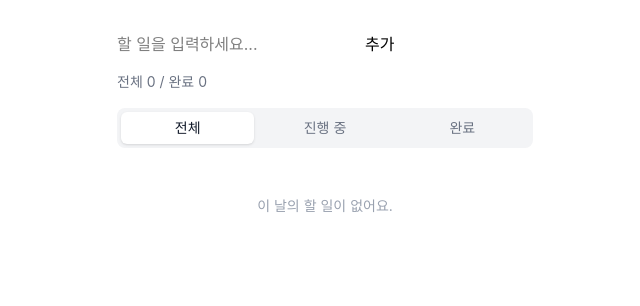
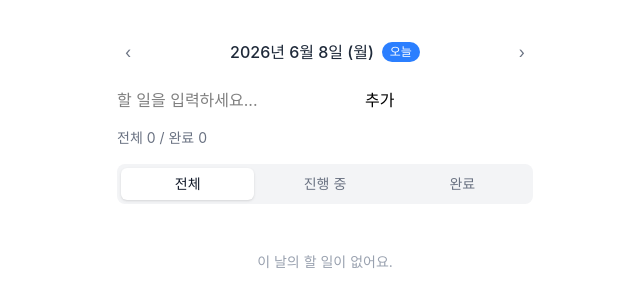
Before and after one commit to jin2214/kakao-assignment-1, a React (Vite) app in the folder assignment-2/: page / in a window 1280 px wide. Shown: the top 306 px of the page, without its empty margins (315-955 px from the left). Built offline with nearby package versions, Linux system fonts and the light colour scheme.

Commit message:
날짜 변경 기능 추가

```diff
--- a/assignment-2/src/App.jsx
+++ b/assignment-2/src/App.jsx
@@ -4,6 +4,7 @@ import TodoInput from './components/TodoInput'
 import TodoList from './components/TodoList'
 import FilterTabs from './components/FilterTabs'
 import Stats from './components/Stats'
+import DateNav from './components/DateNav'
 
 function App() {
   const [todos, setTodos] = useState(
@@ -94,6 +95,7 @@ function App() {
 
   return (
     <div className="max-w-md mx-auto mt-8 px-4 flex flex-col gap-4">
+      <DateNav currentDate={currentDate} onPrev={handlePrevDate} onNext={handleNextDate} />
       <TodoInput onAdd={handleAdd} />
       <Stats dayTodos={dayTodos} />
       <FilterTabs currentFilter={currentFilter} onFilterChange={handleFilterChange} />
--- a/assignment-2/src/components/DateNav.jsx
+++ b/assignment-2/src/components/DateNav.jsx
@@ -1,3 +1,34 @@
-export default function DateNav() {
-  return null;
+import { formatDateLabel, getToday, dateToString } from '../utils/dateUtils'
+
+export default function DateNav({ currentDate, onPrev, onNext }) {
+  const isToday = dateToString(currentDate) === dateToString(getToday())
+
+  return (
+    <div className="flex items-center justify-between">
+      <button
+        onClick={onPrev}
+        className="p-2 text-gray-500 hover:text-gray-800 transition-colors"
+        aria-label="이전 날짜"
+      >
+        ‹
+      </button>
+      <div className="flex items-center gap-2">
+        <span className="text-base font-medium text-gray-800">
+          {formatDateLabel(currentDate)}
+        </span>
+        {isToday && (
+          <span className="text-xs bg-blue-500 text-white px-2 py-0.5 rounded-full">
+            오늘
+          </span>
+        )}
+      </div>
+      <button
+        onClick={onNext}
+        className="p-2 text-gray-500 hover:text-gray-800 transition-colors"
+        aria-label="다음 날짜"
+      >
+        ›
+      </button>
+    </div>
+  )
 }
```
